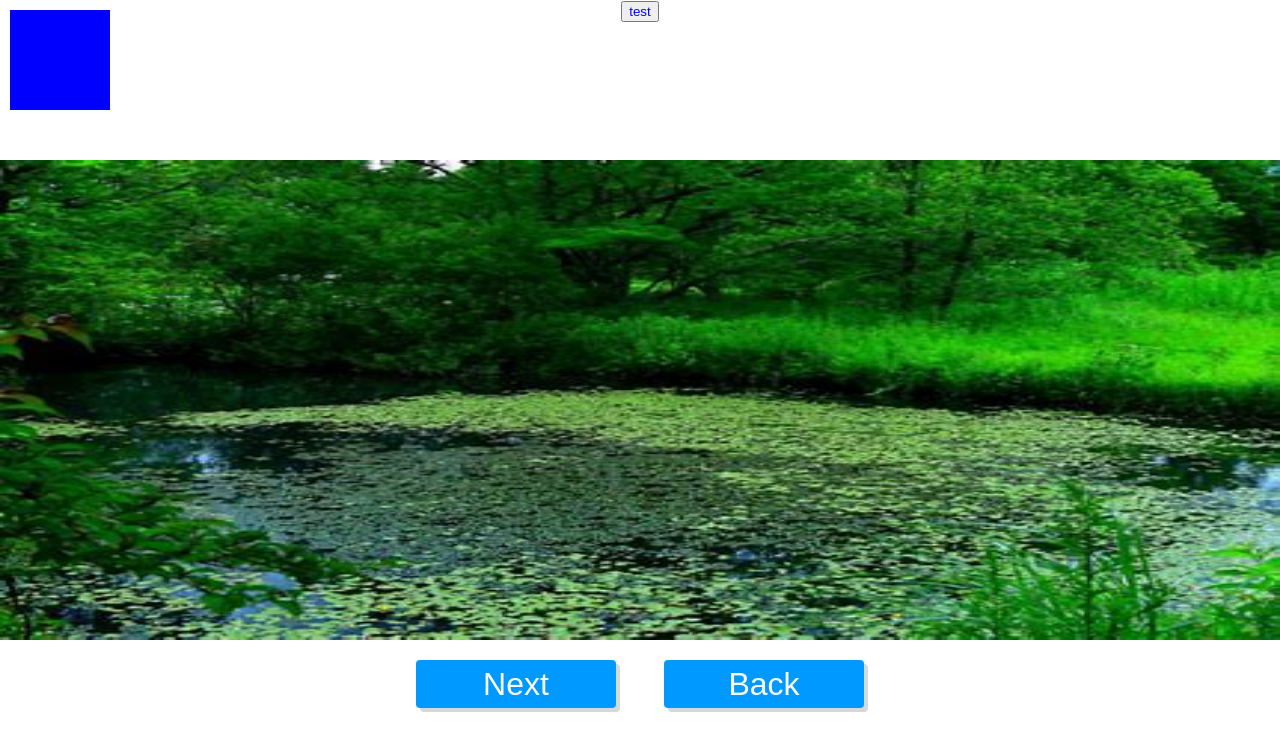
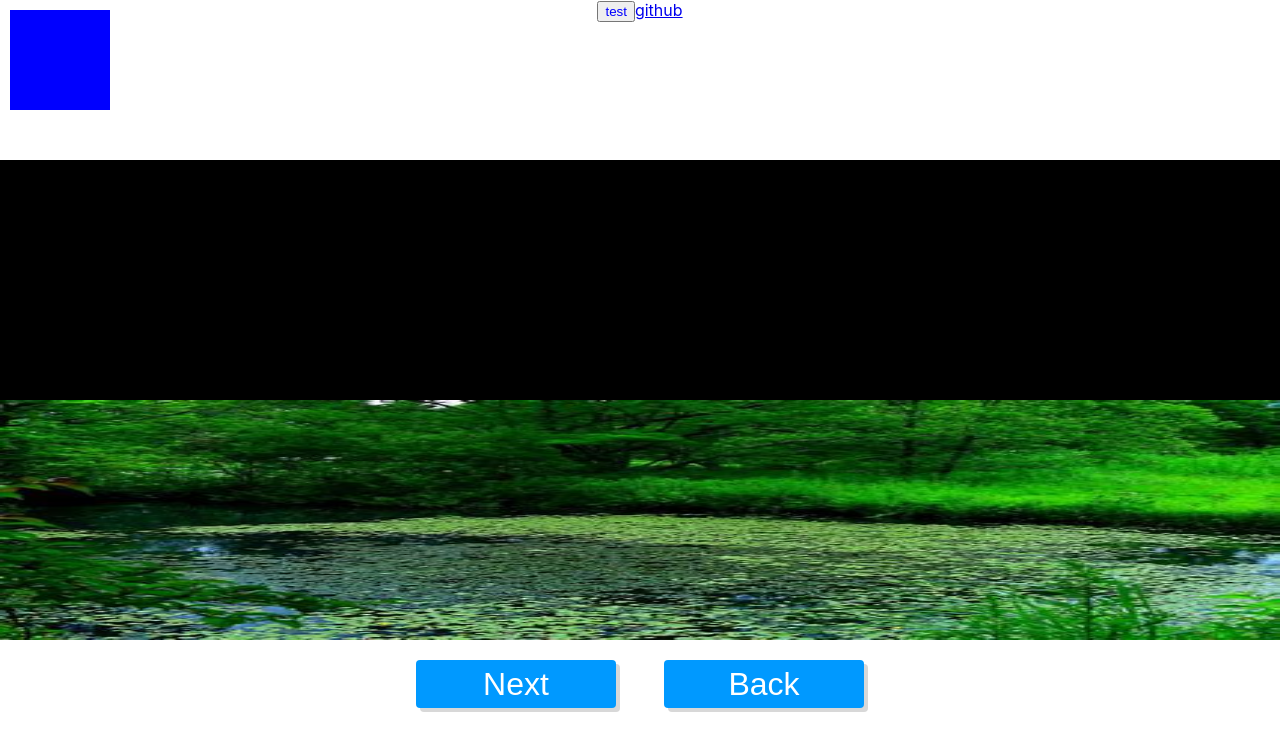
Before and after one commit to Yuki326/count_app, a React (Create React App) app: page / in a window 1280 px wide. Shown: the top 750 px of the page. Built offline with nearby package versions, Linux system fonts and the light colour scheme.

Commit message:
画面にテスト用の場所を用意

```diff
--- a/src/App.css
+++ b/src/App.css
@@ -1,3 +1,11 @@
+.testArea{
+  position:fixed;
+  top:20vh;
+  left:0;
+  width:100vw;
+  height:30vh;
+  background-color:black;
+}
 .footer{
   position:fixed;
   top:80vh;
@@ -7,6 +15,7 @@
 }
 .App {
   text-align: center;
+
 }
 
 .App-logo {
@@ -21,7 +30,7 @@
 }
 
 .App-header {
-  background-color: green;
+  background-color: rgb(255, 136, 0);
   min-height: 100vh;
   display: flex;
   flex-direction: column;
--- a/src/App.js
+++ b/src/App.js
@@ -7,7 +7,14 @@ class App extends Component{
   render(){
     return(
       <div className="App">
-        <ToggleButton title="test"/>
+        <div className= "header">
+          <ToggleButton title="test"/>
+          <a className="gitLink" href="https://github.com/Yuki326">github</a>
+        </div>
+        <div className="testArea">
+          <div className="box1"></div>
+          <div className="box2"></div>
+        </div>
         <div className="footer">
           <Counter />
         </div>
--- a/src/backGround.css
+++ b/src/backGround.css
@@ -12,9 +12,9 @@
 
 .picture{
   position:fixed;
-  height:60vh;
+  height:30vh;
   width:100vw;
-  top:20vh;
+  top:50vh;
   left:0;
   animation-name: test;
   animation-duration: 0.5s;
```
